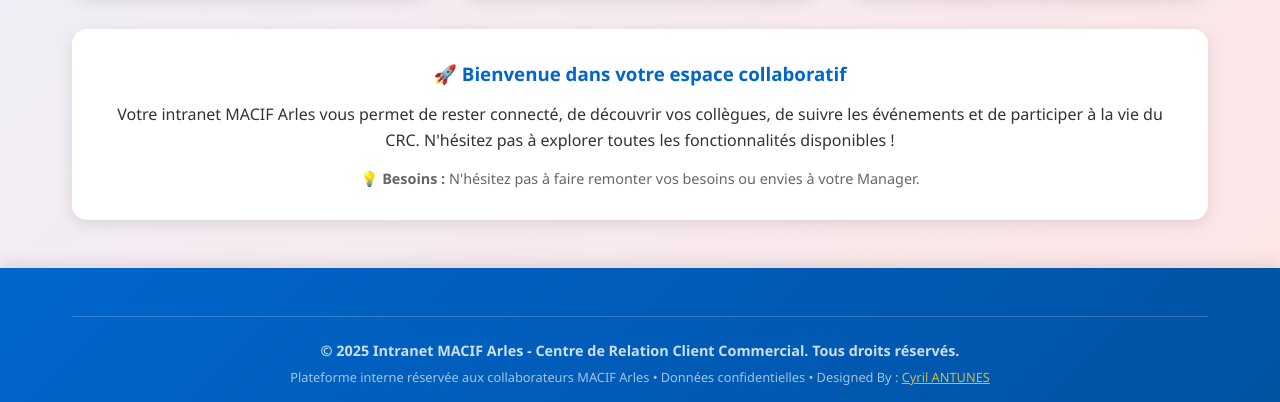
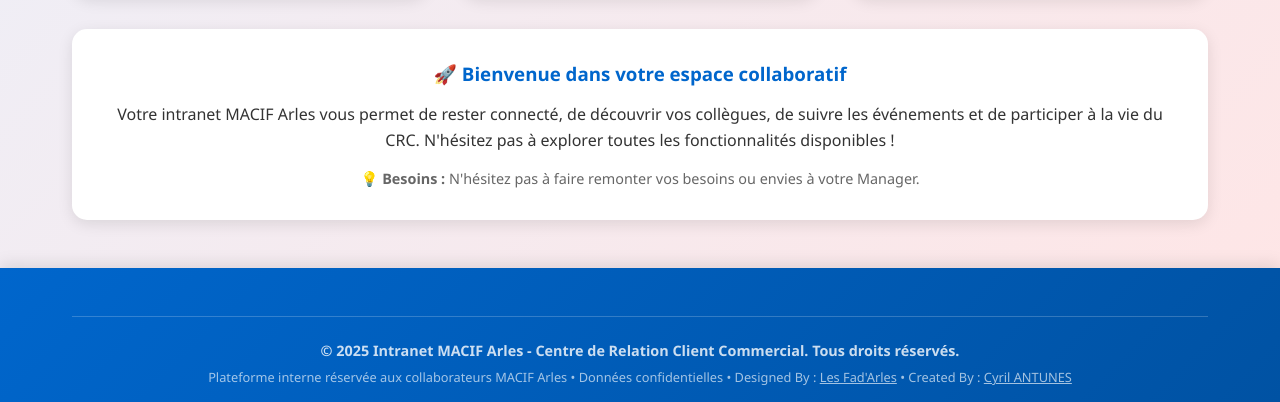
Before and after one commit to MacifArles/MacifArles.github.io, a plain HTML site: page index.html in a window 1280 px wide. Shown: the part 1042-1444 px from the top of the page. Drawn offline with Linux system fonts and the light colour scheme.

Commit message:
Update index.html

```diff
--- a/index.html
+++ b/index.html
@@ -2798,7 +2798,7 @@
             <div class="footer-bottom">
                 <p><strong>© 2025 Intranet MACIF Arles - Centre de Relation Client Commercial. Tous droits réservés.</strong></p>
                 <p style="margin-top: 0.5rem; font-size: 0.8rem; opacity: 0.8;">
-                    Plateforme interne réservée aux collaborateurs MACIF Arles • Données confidentielles • Designed By : <a href="mailto:macifarles@gmail.com" style="color: var(--macif-yellow);">Cyril ANTUNES</a>
+                    Plateforme interne réservée aux collaborateurs MACIF Arles • Données confidentielles • Designed By : <a href="mailto:macifarles@gmail.com" style="color: var(--macif-Blue);"> Les Fad'Arles</a> • Created By : <a href="mailto:macifarles@gmail.com" style="color: var(--macif-Yellow);">Cyril ANTUNES</a>
                 </p>
             </div>
         </div>
```
